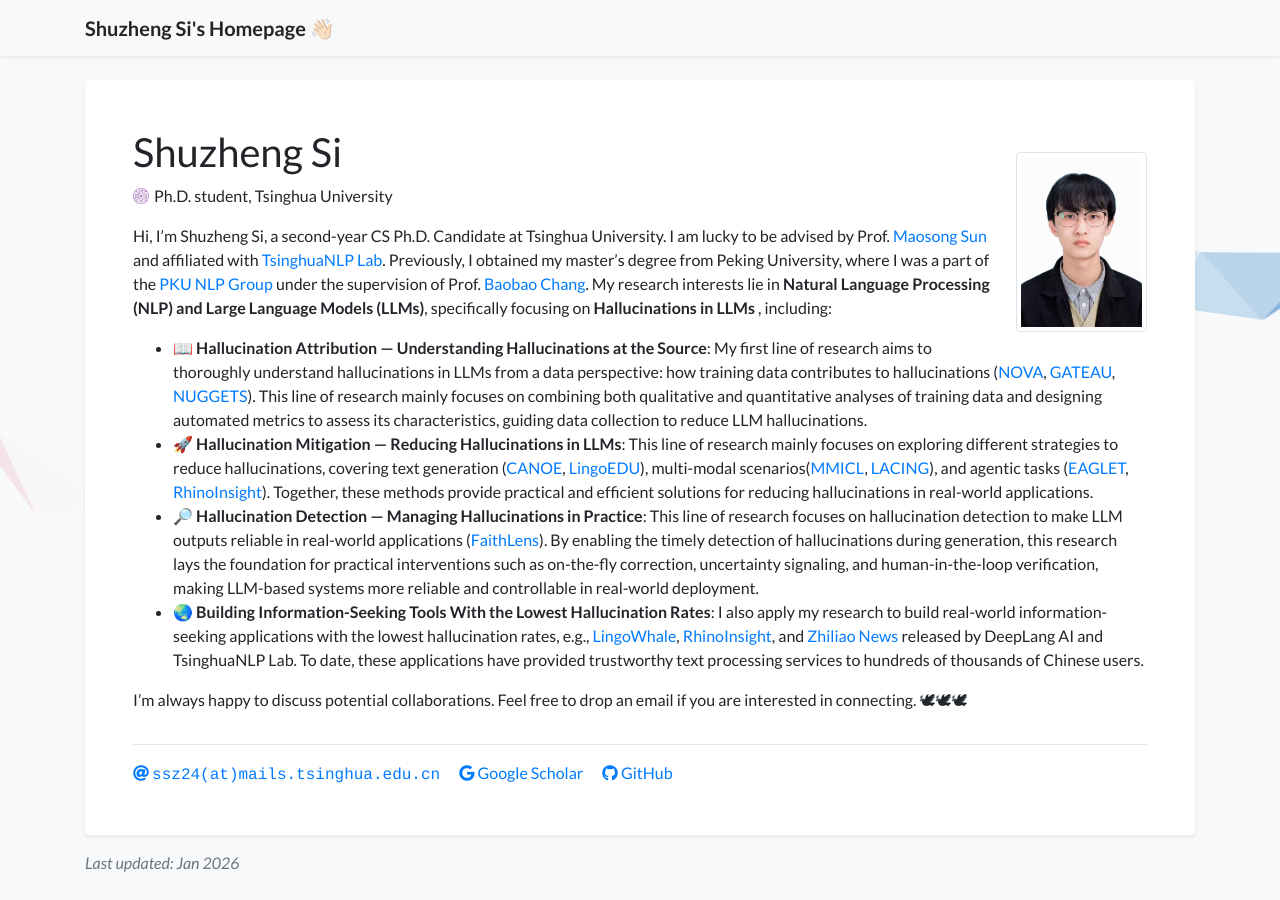
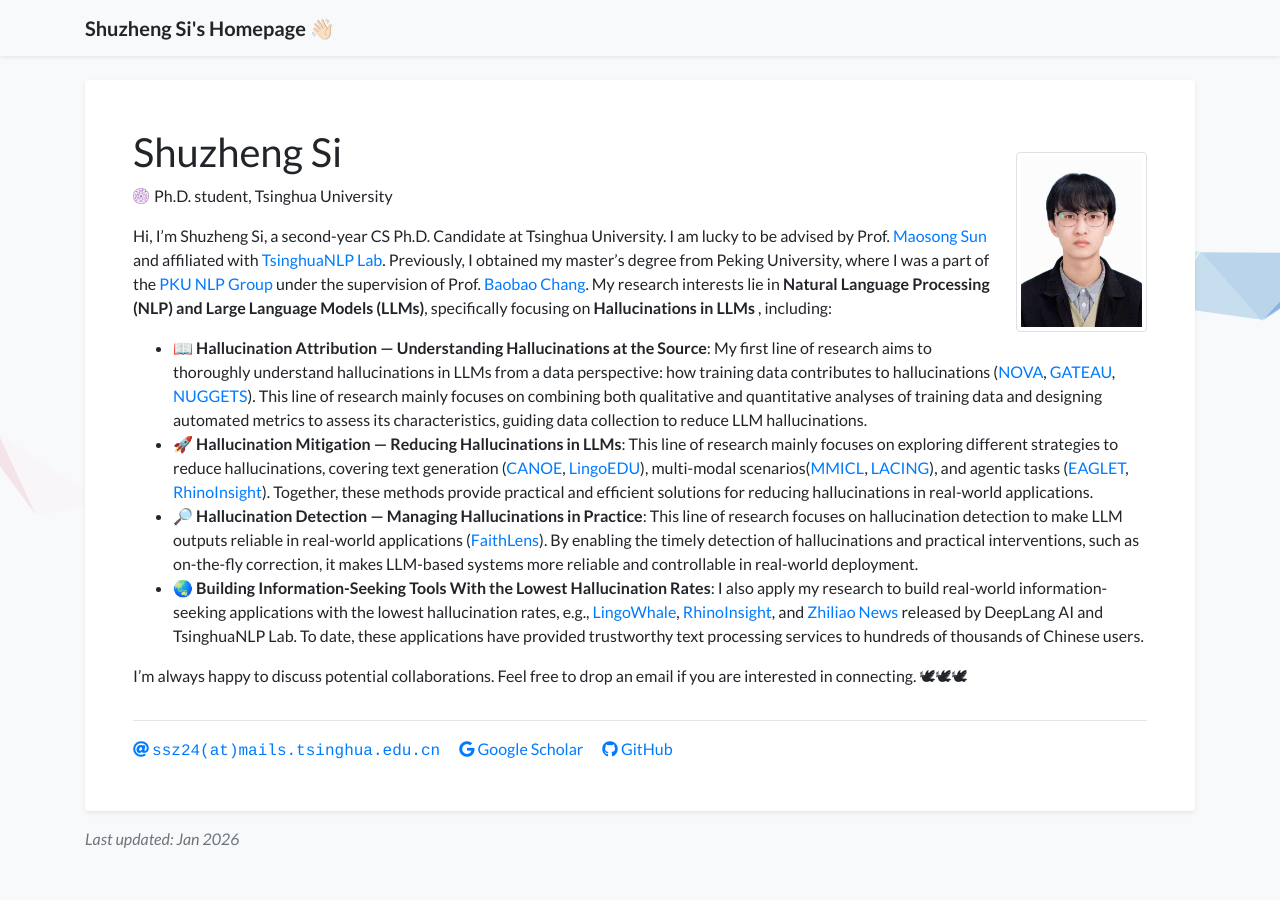
Before and after one commit to S1s-Z/s1s-z.github.io, a Jekyll site: the page built from index.html, in a window 1280 px wide. Built offline with Jekyll 4.4.1, drawn with Linux system fonts in a browser that asks for light colours; a style sheet for code colours, icons or effects is not loaded.

Commit message:
Update profile.yml

```diff
--- a/_data/profile.yml
+++ b/_data/profile.yml
@@ -29,7 +29,7 @@
           🚀 <b>Hallucination Mitigation  — Reducing Hallucinations in LLMs</b>: This line of research mainly focuses on exploring different strategies to reduce hallucinations, covering text generation (<a href="https://arxiv.org/abs/2505.16483">CANOE</a>, <a href="https://arxiv.org/abs/2512.14244">LingoEDU</a>), multi-modal scenarios(<a href="https://arxiv.org/abs/2309.07915">MMICL</a>, <a href="https://arxiv.org/abs/2411.14279">LACING</a>), and agentic tasks (<a href=https://arxiv.org/abs/2510.05608">EAGLET</a>, <a href=https://arxiv.org/abs/2511.18743">RhinoInsight</a>). Together, these methods provide practical and efficient solutions for reducing hallucinations in real-world applications.
       </li>
       <li>
-          🔎 <b>Hallucination Detection  — Managing Hallucinations in Practice</b>: This line of research focuses on hallucination detection to make LLM outputs reliable in real-world applications (<a href="https://arxiv.org/abs/2512.20182">FaithLens</a>). By enabling the timely detection of hallucinations during generation, this research lays the foundation for practical interventions such as on-the-fly correction, uncertainty signaling, and human-in-the-loop verification, making LLM-based systems more reliable and controllable in real-world deployment.
+          🔎 <b>Hallucination Detection  — Managing Hallucinations in Practice</b>: This line of research focuses on hallucination detection to make LLM outputs reliable in real-world applications (<a href="https://arxiv.org/abs/2512.20182">FaithLens</a>). By enabling the timely detection of hallucinations and practical interventions, such as on-the-fly correction, it makes LLM-based systems more reliable and controllable in real-world deployment.
       </li>
       <li>
           🌏 <b>Building Information-Seeking Tools With the Lowest Hallucination Rates</b>: I also apply my research to build real-world information-seeking applications with the lowest hallucination rates, e.g., <a href="https://lingowhale.com/">LingoWhale</a>, <a href="https://research.deeplang.net/">RhinoInsight</a>, and <a href="https://zhiliao.news/">Zhiliao News</a> released by DeepLang AI and TsinghuaNLP Lab. To date, these applications have provided trustworthy text processing services to hundreds of thousands of Chinese users.
```
